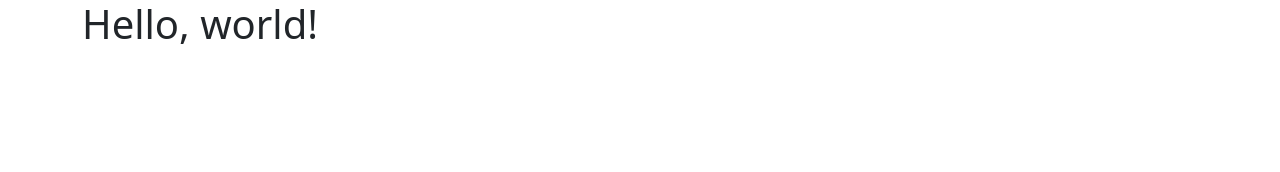
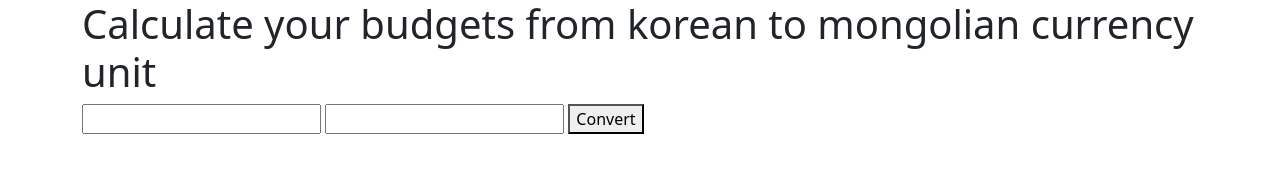
Before and after one commit to teorgeos/travelcalculator, a plain HTML site: page index.html in a window 1280 px wide. Drawn offline with nearby package versions, Linux system fonts and the light colour scheme.

Commit message:
basic html components

```diff
--- a/index.html
+++ b/index.html
@@ -3,13 +3,19 @@
 <head>
     <meta charset="UTF-8">
     <meta name="viewport" content="width=device-width, initial-scale=1" />
-    <title>Hello, world!</title>
+    <title>travel calculator</title>
     <link href="https://cdn.jsdelivr.net/npm/bootstrap@5.2.2/dist/css/bootstrap.min.css" rel="stylesheet">
     <link rel="stylesheet" href="style.css">
 </head>
 <body>
     <main class="container">
-        <h1>Hello, world!</h1>
+        <h1>Calculate your budgets from korean to mongolian currency unit</h1>
+
+        <input type="text" id="first" />
+        <input type="text" id="second" />
+        <button type="putton" id ="plus" >Convert</button>
+        <div id="result"></div>
+    </main>
     </main>
 
     <script src="https://code.jquery.com/jquery-3.6.1.min.js"></script>
```
